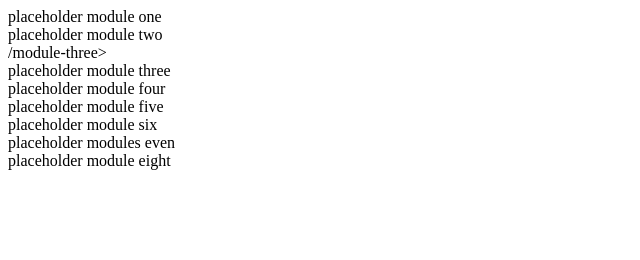
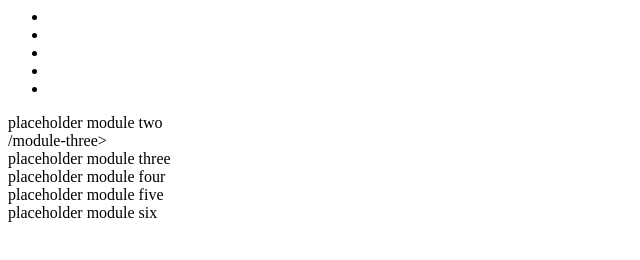
Before and after one commit to gaurav227/GitBranchTest_04202019, a plain HTML site: page index.html in a window 1280 px wide. Shown: the whole page, without its empty margins (0-640 px from the left). Drawn offline with Linux system fonts and the light colour scheme.

Commit message:
sssssssaassaas

```diff
--- a/index.html
+++ b/index.html
@@ -2,7 +2,13 @@
 <html lang="en-US">
     <body>
         <module-one>
-          <div> placeholder module one </div>
+            <ul>
+                <li> </li>
+                <Li> </Li>
+                <li> </li>
+                <li> </li>
+                <li> </li>
+            </ul>
         </module-one>
 
         <module-two>
@@ -25,13 +31,5 @@
           <div> placeholder module six </div>
         </module-six>
 
-        </module-seven>
-          <div> placeholder modules even </div>
-        </module-seven>
-
-        <module-eight>
-          <div> placeholder module eight </div>
-        </module-eight>
-
     </body>
 </html>
```
